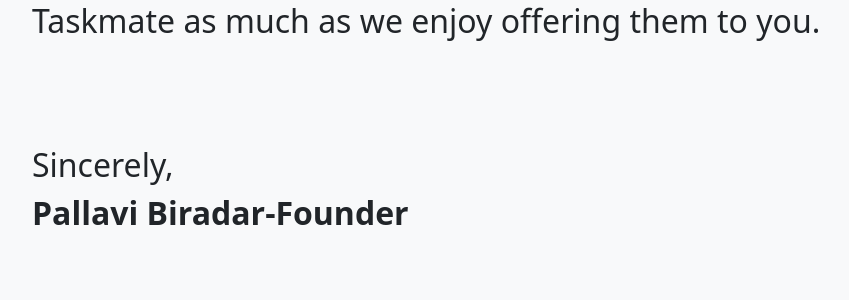
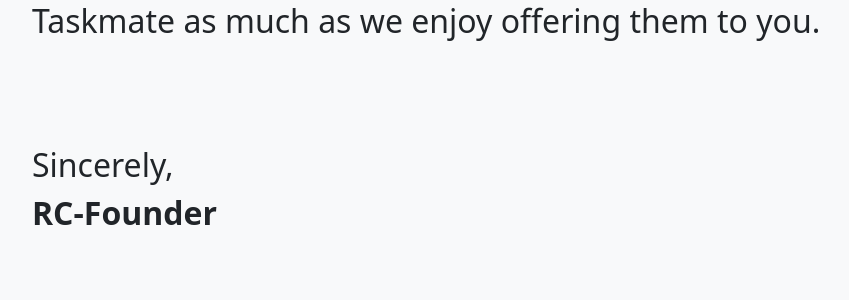
Before and after one commit to rushichavan-github/task, a Django app: page /about in a window 1280 px wide. Shown: the part 372-672 px from the top of the page, without its empty margins (50-899 px from the left). Run offline with Django 3.2, Linux system fonts and the light colour scheme.

Commit message:
files Changed

```diff
--- a/todolist_app/templates/about.html
+++ b/todolist_app/templates/about.html
@@ -12,7 +12,7 @@
 </br>
 </br>
   Sincerely,<br>
-<b>Pallavi Biradar-Founder</b>
+<b>RC-Founder</b>
 </p>
 </div>
 {% endblock content%}
--- a/todolist_app/templates/contact.html
+++ b/todolist_app/templates/contact.html
@@ -14,6 +14,6 @@ You can reach us at email id <b>TaskMate.help@gmail.com</b>  to ask your doubts
 </br>
 </br>
 <p style="font-size:200%">Reach Us at -  <i>TaskMate.help@gmail.com</i> </br>
-<b>Pallavi Biradar-Founder</b> </p>
+<b>RC-Founder</b> </p>
 </div>
 {% endblock content%}
```
